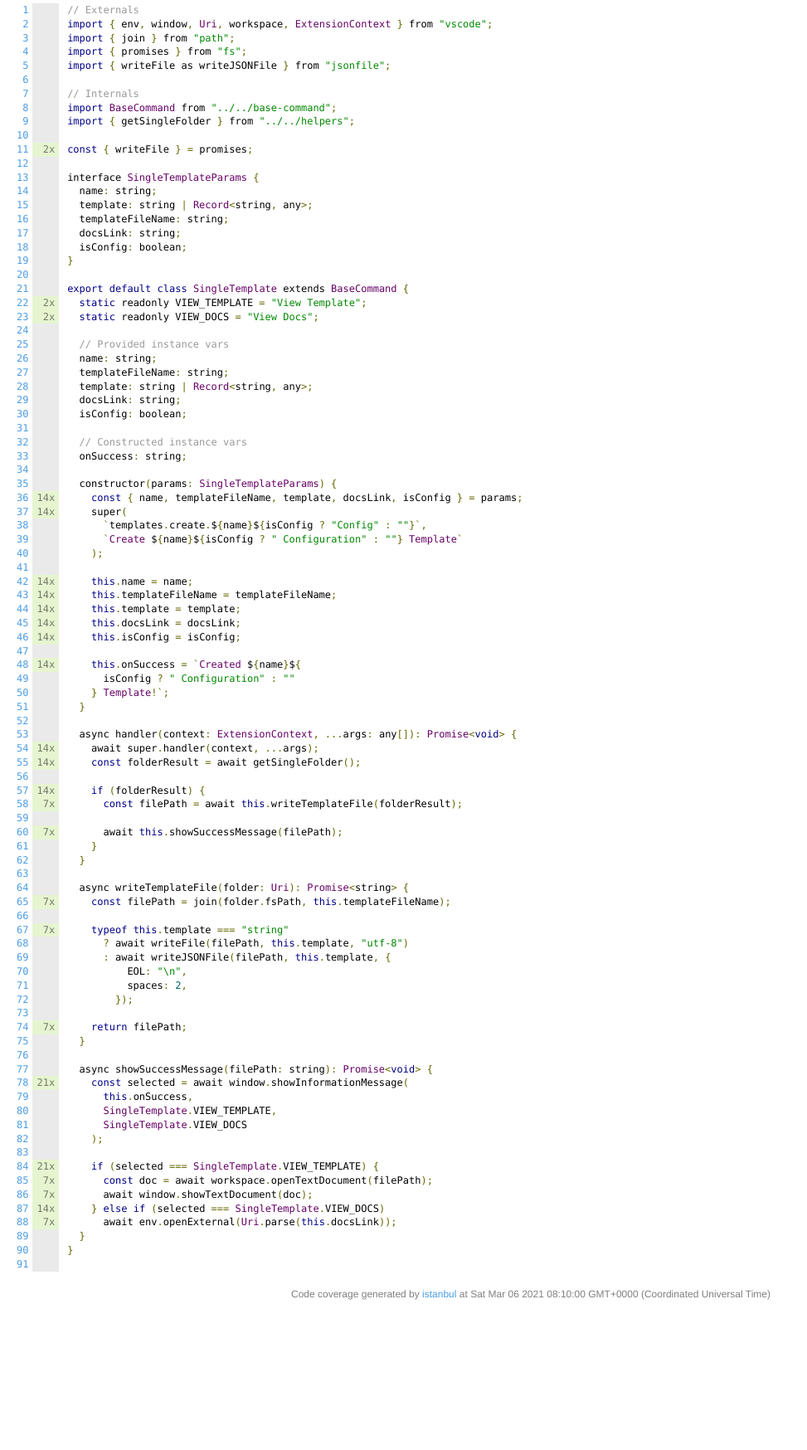
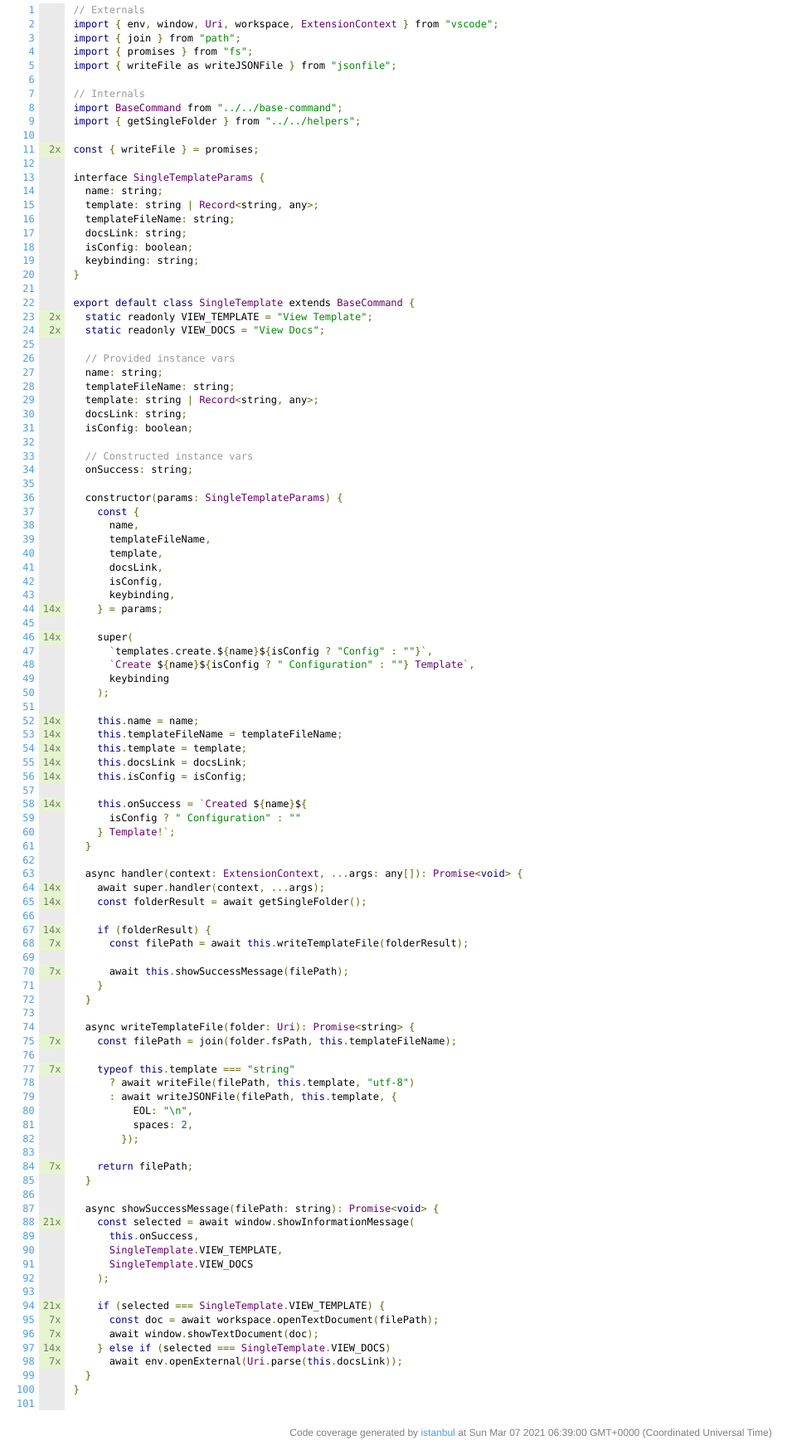
Before and after one commit to hack4impact/vscode-extension, a plain HTML site: page commands/template-creators/single-template/index.ts.html in a window 1280 px wide. Shown: the part 139-1887 px from the top of the page at 83% size, without its empty margins (0-973 px from the left). Before the commit the page ends 1720 px from the top, so only its background shows below. Drawn offline with Linux system fonts and the light colour scheme.

Commit message:
Deploying to gh-pages from @ hack4impact/vscode-extension@cbaadbdbbfde644e2831e20e704c712c870c5f08 🚀

```diff
--- a/commands/template-creators/single-template/index.ts.html
+++ b/commands/template-creators/single-template/index.ts.html
@@ -147,7 +147,17 @@
 <a name='L88'></a><a href='#L88'>88</a>
 <a name='L89'></a><a href='#L89'>89</a>
 <a name='L90'></a><a href='#L90'>90</a>
-<a name='L91'></a><a href='#L91'>91</a></td><td class="line-coverage quiet"><span class="cline-any cline-neutral">&nbsp;</span>
+<a name='L91'></a><a href='#L91'>91</a>
+<a name='L92'></a><a href='#L92'>92</a>
+<a name='L93'></a><a href='#L93'>93</a>
+<a name='L94'></a><a href='#L94'>94</a>
+<a name='L95'></a><a href='#L95'>95</a>
+<a name='L96'></a><a href='#L96'>96</a>
+<a name='L97'></a><a href='#L97'>97</a>
+<a name='L98'></a><a href='#L98'>98</a>
+<a name='L99'></a><a href='#L99'>99</a>
+<a name='L100'></a><a href='#L100'>100</a>
+<a name='L101'></a><a href='#L101'>101</a></td><td class="line-coverage quiet"><span class="cline-any cline-neutral">&nbsp;</span>
 <span class="cline-any cline-neutral">&nbsp;</span>
 <span class="cline-any cline-neutral">&nbsp;</span>
 <span class="cline-any cline-neutral">&nbsp;</span>
@@ -158,6 +168,7 @@
 <span class="cline-any cline-neutral">&nbsp;</span>
 <span class="cline-any cline-neutral">&nbsp;</span>
 <span class="cline-any cline-yes">2x</span>
+<span class="cline-any cline-neutral">&nbsp;</span>
 <span class="cline-any cline-neutral">&nbsp;</span>
 <span class="cline-any cline-neutral">&nbsp;</span>
 <span class="cline-any cline-neutral">&nbsp;</span>
@@ -182,8 +193,17 @@
 <span class="cline-any cline-neutral">&nbsp;</span>
 <span class="cline-any cline-neutral">&nbsp;</span>
 <span class="cline-any cline-neutral">&nbsp;</span>
+<span class="cline-any cline-neutral">&nbsp;</span>
+<span class="cline-any cline-neutral">&nbsp;</span>
+<span class="cline-any cline-neutral">&nbsp;</span>
+<span class="cline-any cline-neutral">&nbsp;</span>
+<span class="cline-any cline-neutral">&nbsp;</span>
+<span class="cline-any cline-neutral">&nbsp;</span>
+<span class="cline-any cline-neutral">&nbsp;</span>
 <span class="cline-any cline-yes">14x</span>
+<span class="cline-any cline-neutral">&nbsp;</span>
 <span class="cline-any cline-yes">14x</span>
+<span class="cline-any cline-neutral">&nbsp;</span>
 <span class="cline-any cline-neutral">&nbsp;</span>
 <span class="cline-any cline-neutral">&nbsp;</span>
 <span class="cline-any cline-neutral">&nbsp;</span>
@@ -255,6 +275,7 @@ interface SingleTemplateParams {
   templateFileName: string;
   docsLink: string;
   isConfig: boolean;
+  keybinding: string;
 }
 &nbsp;
 export default class SingleTemplate extends BaseCommand {
@@ -272,10 +293,19 @@ export default class SingleTemplate extends BaseCommand {
   onSuccess: string;
 &nbsp;
   constructor(params: SingleTemplateParams) {
-    const { name, templateFileName, template, docsLink, isConfig } = params;
+    const {
+      name,
+      templateFileName,
+      template,
+      docsLink,
+      isConfig,
+      keybinding,
+    } = params;
+&nbsp;
     super(
       `templates.create.${name}${isConfig ? "Config" : ""}`,
-      `Create ${name}${isConfig ? " Configuration" : ""} Template`
+      `Create ${name}${isConfig ? " Configuration" : ""} Template`,
+      keybinding
     );
 &nbsp;
     this.name = name;
@@ -334,7 +364,7 @@ export default class SingleTemplate extends BaseCommand {
             <div class='footer quiet pad2 space-top1 center small'>
                 Code coverage generated by
                 <a href="https://istanbul.js.org/" target="_blank">istanbul</a>
-                at Sat Mar 06 2021 08:10:00 GMT+0000 (Coordinated Universal Time)
+                at Sun Mar 07 2021 06:39:00 GMT+0000 (Coordinated Universal Time)
             </div>
         </div>
         <script src="../../../prettify.js"></script>
```
Also changed, not shown: commands/base-command.ts.html (+11 -5 lines), commands/helpers.ts.html (+1 -1 lines), commands/index.html (+5 -5 lines), commands/index.ts.html (+1 -1 lines), commands/template-creators/index.html (+1 -1 lines), commands/template-creators/index.ts.html (+1 -1 lines), commands/template-creators/multi-template.ts.html (+2 -2 lines), commands/template-creators/single-template/config/editorconfig.ts.html (+5 -2 lines), commands/template-creators/single-template/config/eslint.ts.html (+5 -2 lines), commands/template-creators/single-template/config/index.html (+1 -1 lines), commands/template-creators/single-template/config/markdownlint.ts.html (+5 -2 lines), commands/template-creators/single-template/config/prettier.ts.html (+5 -2 lines), commands/template-creators/single-template/index.html (+1 -1 lines), commands/template-creators/single-template/misc/changelog.ts.html (+5 -2 lines), 4 more files.
